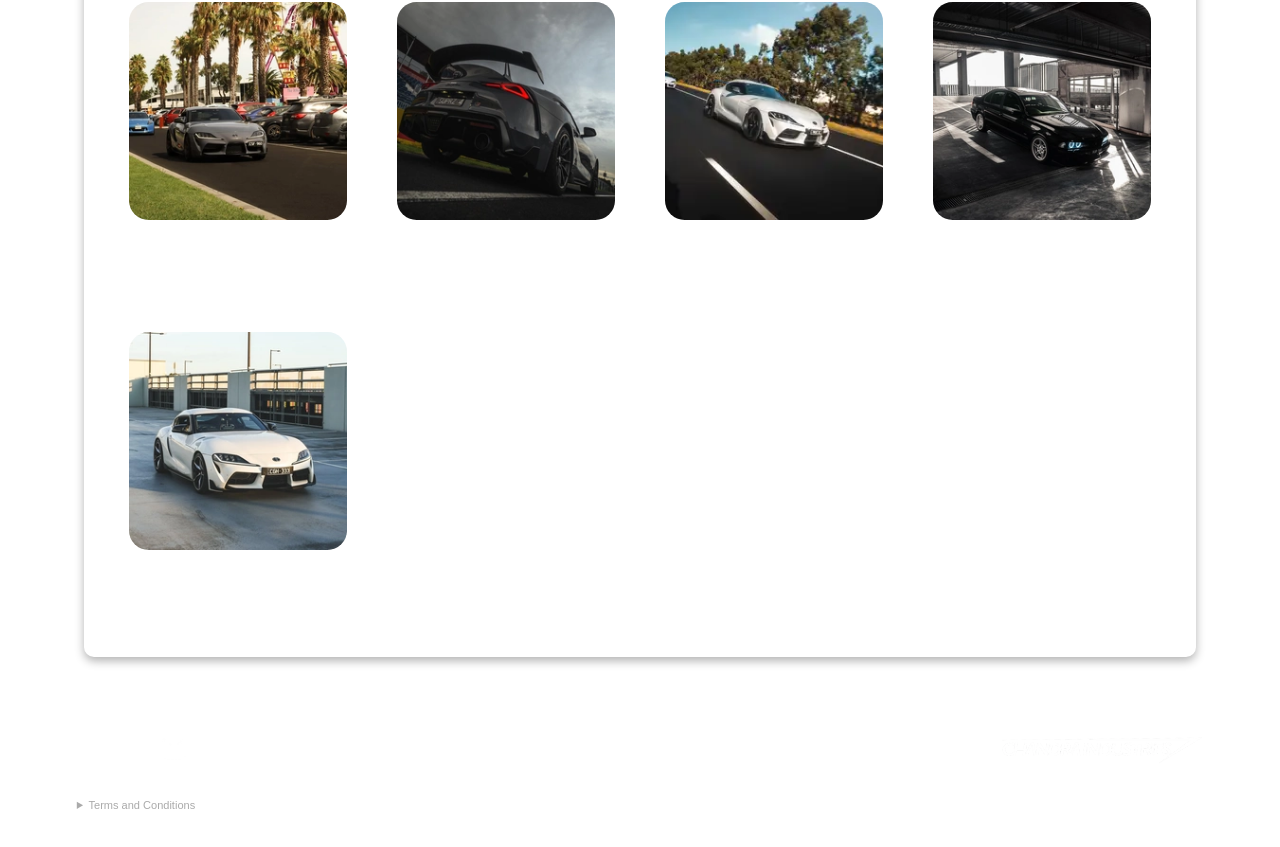
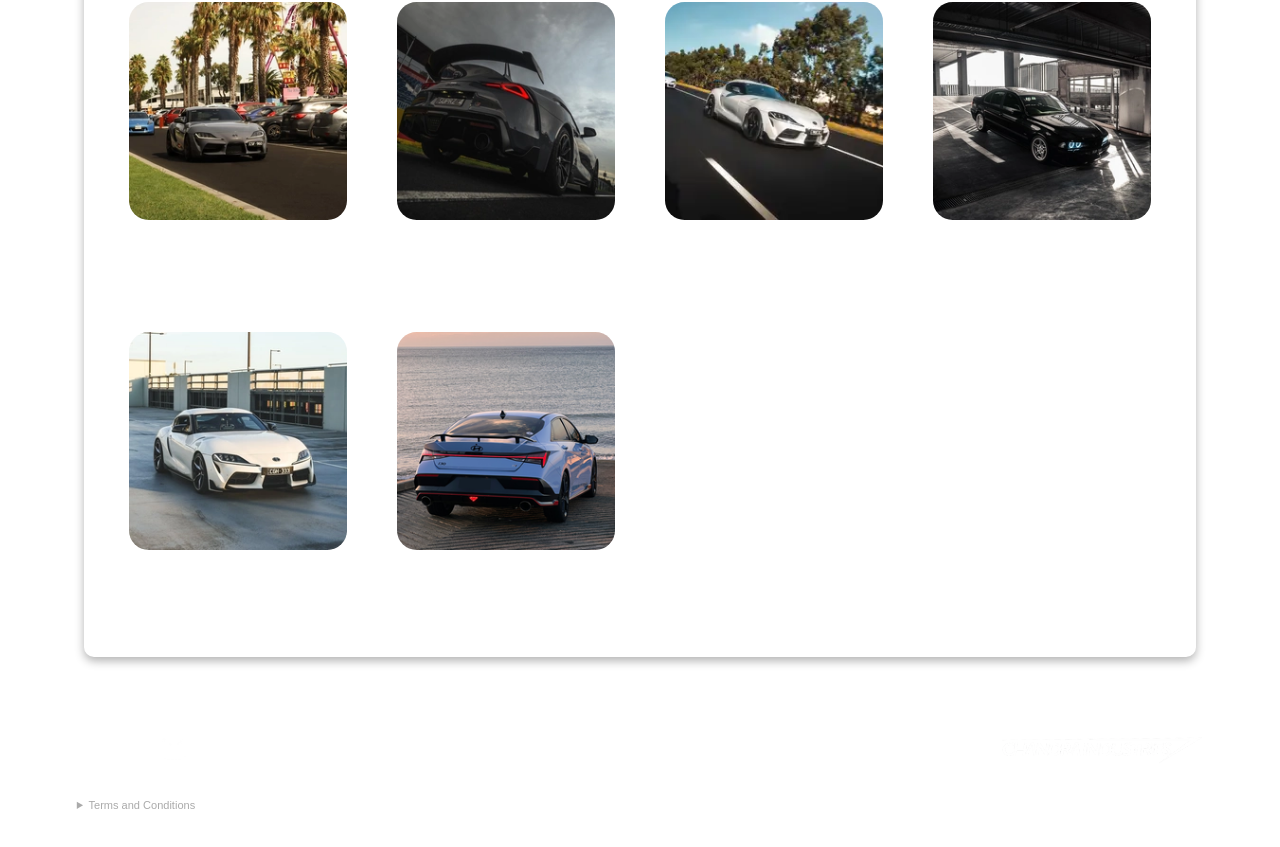
Before and after one commit to jayeshchandra/vcs-react, a React (Create React App) app: page /about in a window 1280 px wide. Shown: the part 1258-2105 px from the top of the page. Built offline with nearby package versions, Linux system fonts and the light colour scheme.

Commit message:
added jayesh as admin, changed members area URL

```diff
--- a/src/components/about.js
+++ b/src/components/about.js
@@ -14,6 +14,7 @@ import alexImg from '../gallery_main/admin_cars/alex.webp';
 import anteImg from '../gallery_main/admin_cars/ante.webp';
 import samImg from '../gallery_main/admin_cars/sam.webp';
 import christianImg from '../gallery_main/admin_cars/christian.webp';
+import jayeshImg from '../gallery_main/admin_cars/jayesh.webp';
 
 const teamMembers = [
   {
@@ -69,6 +70,12 @@ const teamMembers = [
     image: christianImg,
     instagram: "https://www.instagram.com/cjn.cars/",
     handle: "@cjn.cars"
+  },
+  {
+    name: "Jayesh Chandra",
+    image: jayeshImg,
+    instagram: "https://www.instagram.com/snooopy_n/",
+    handle: "@snooopy_n"
   }
 ];
 
--- a/src/components/header.js
+++ b/src/components/header.js
@@ -7,7 +7,7 @@ const menuItems = [
   { to: '/events', label: 'Events' },
   { to: '/rules', label: 'Rules' },
   { to: '/partners', label: 'Partners' },
-  { to: '/members', label: 'Members Area' },
+  { href: 'https://www.facebook.com/share/g/19MPWSqHe7/?mibextid=wwXIfr', label: 'Members Area', external: true },
 ];
 
 // Inline menu for when full header fits
```
Also changed, not shown: src/gallery_main/admin_cars/jayesh.webp (added).
